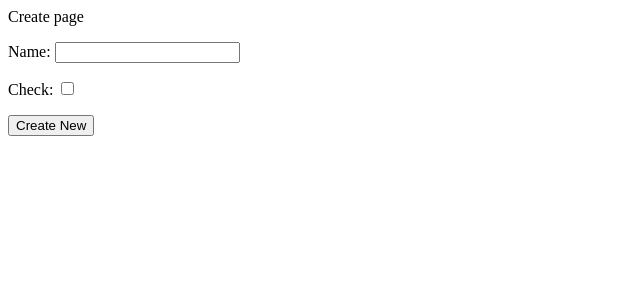
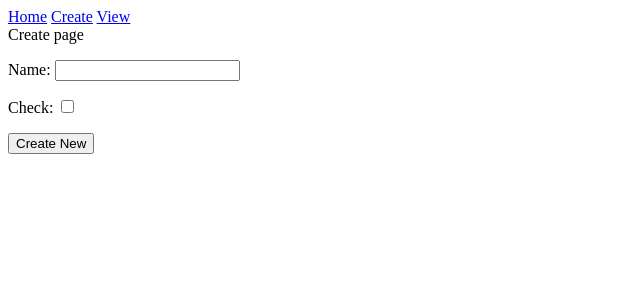
Before and after one commit to ReX342/twt, a Django app: page /create in a window 1280 px wide. Shown: the top 300 px of the page, without its empty margins (0-640 px from the left). Run offline with Django 3.2, Linux system fonts and the light colour scheme.

Commit message:
sidenav class

```diff
--- a/mysite/main/templates/main/base.html
+++ b/mysite/main/templates/main/base.html
@@ -4,6 +4,12 @@
 </head>
 
 <body>
+    <div class="sidenav">
+        <a href="/home">Home</a>
+        <a href="/create">Create</a>
+        <a href="/2">View</a>
+    </div>
+
      <div id="content", name="content">
         {% block content %}
         {% endblock %}
```
